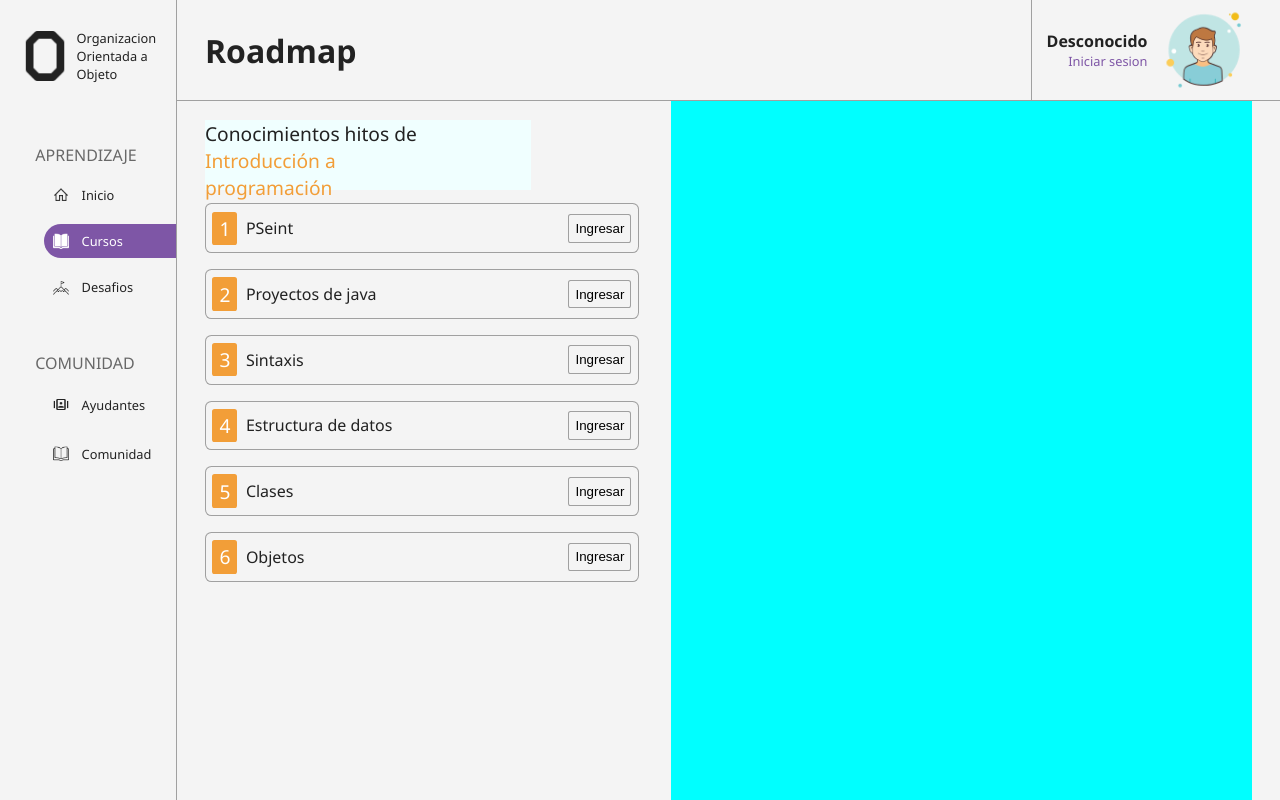
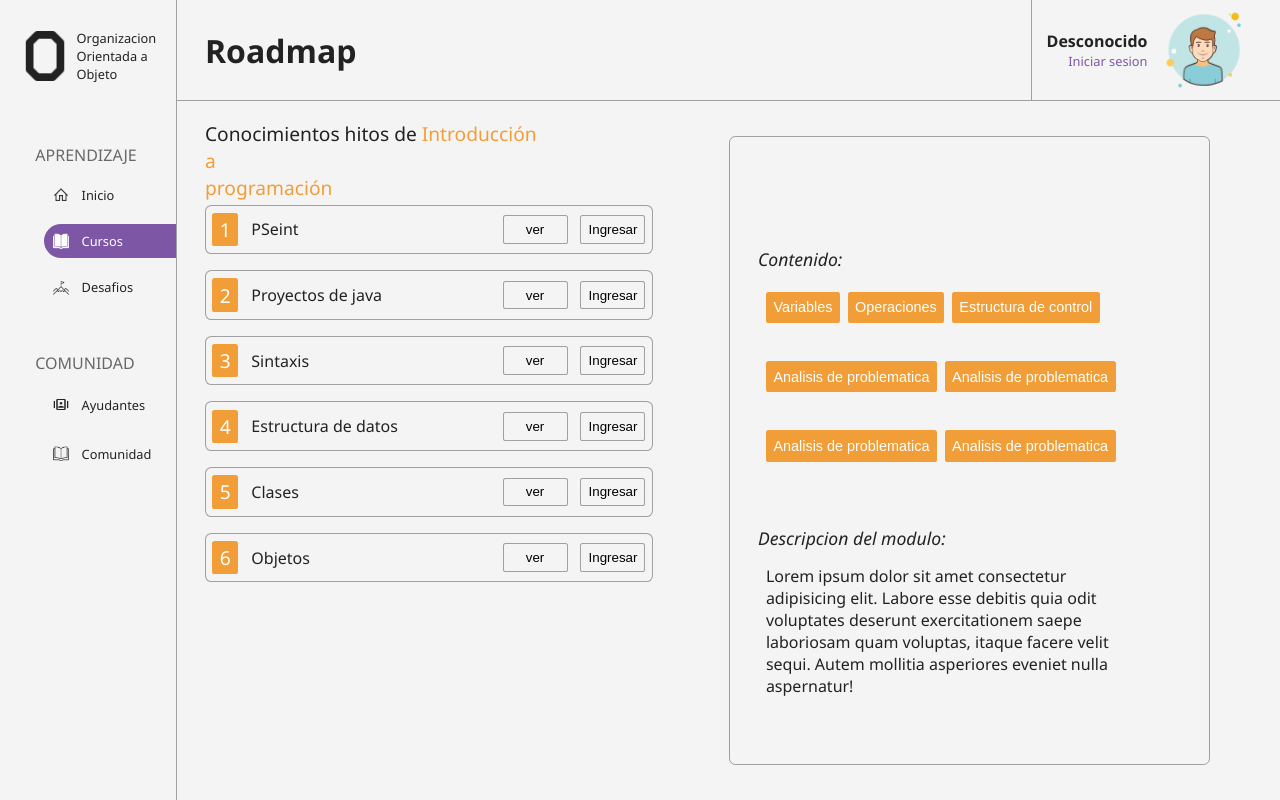
Before and after one commit to Claudio-Espinoza/OOO-Sistema, a Vue app in the folder frontend/: page /roadmap/1 in a window 1280 px wide. Built offline with nearby package versions, Linux system fonts and the light colour scheme.

Commit message:
Fix<frontend>: Correccion del espaciado de la aside

```diff
--- a/frontend/src/components/atoms/ButonRoadMap.vue
+++ b/frontend/src/components/atoms/ButonRoadMap.vue
@@ -1,4 +1,11 @@
 <script setup lang="ts">
+import { useRouter } from 'vue-router';
+
+const router = useRouter();
+
+const handleButtonGo = (index: string) => {
+    router.push("source/" + index)
+}
 
 interface Props {
     title: string,
@@ -7,6 +14,11 @@ interface Props {
 }
 
 const props = defineProps<Props>();
+const emit = defineEmits(['clicked']);
+
+const handleButtonClick = (title: string) => {
+    emit('clicked', title);
+};
 
 </script>
 
@@ -18,7 +30,10 @@ const props = defineProps<Props>();
         <p class="button-title">
             {{ props.title }}
         </p>
-        <button class="button-action">
+        <button class="button-action" @click="handleButtonClick(props.title)">
+            ver
+        </button>
+        <button class="button-action" @click="handleButtonGo(props.title)">
             Ingresar
         </button>
     </aside>
@@ -89,7 +104,7 @@ const props = defineProps<Props>();
     color: var(--font-color);
     font-size: 1rem;
     font-weight: 400;
-    width: 75%;
+    width: 55%;
 }
 
 .button-action {
--- a/frontend/src/pages/CoursePage.vue
+++ b/frontend/src/pages/CoursePage.vue
@@ -19,10 +19,9 @@ const changePage = (id: string): void => {
                 @click="changePage('Introducción a Programación')" />
 
             <ButonCurse type="java" content="Programación Orientada a Objeto"
-                @click="changePage('Introducción a Programación')" />
+                @click="changePage('Programación Orientada a Objeto')" />
 
-            <ButonCurse type="python" content="Taller de Programación"
-                @click="changePage('Introducción a Programación')" />
+            <ButonCurse type="python" content="Taller de Programación" @click="changePage('Taller de Programación')" />
         </article>
     </MainLayout>
 </template>
--- a/frontend/src/pages/RoadMap.vue
+++ b/frontend/src/pages/RoadMap.vue
@@ -1,6 +1,28 @@
 <script setup lang="ts">
 import MainLayout from '../layouts/MainLayout.vue';
 import ButonRoadMap from '../components/atoms/ButonRoadMap.vue';
+import { useRoute } from 'vue-router';
+import { ref, Ref } from 'vue';
+
+const route = useRoute();
+console.log(route);
+
+let milestonesSelected: Ref<string> = ref('');
+
+
+const handleButtonClick = (title: string) => {
+    milestonesSelected.value = title;
+};
+
+const contents = [
+    { name: 'Variables' },
+    { name: 'Operaciones' },
+    { name: 'Estructura de control' },
+    { name: 'Analisis de problematica' },
+    { name: 'Analisis de problematica' },
+    { name: 'Analisis de problematica' },
+    { name: 'Analisis de problematica' }
+];
 
 const milestones = [
     { name: "PSeint", type: 'java' },
@@ -22,10 +44,31 @@ const milestones = [
                 </h2>
                 <section class="roadmap-list--button">
                     <ButonRoadMap v-for="(item, index) in milestones" :key="index" :title="item.name"
-                        :position="index + 1" :type="item.type" />
+                        :position="index + 1" :type="item.type" @clicked="handleButtonClick" />
                 </section>
             </article>
-            <aside class="roadmap-description"></aside>
+
+            <article class="roadmap-description">
+                <aside class="description-content">
+                    <h4>{{ milestonesSelected }}</h4>
+                    <div class="content-list">
+                        <p>Contenido: </p>
+                        <div class="content-list--buton">
+                            <button v-for="(item, index) in contents" :key="index">{{ item.name }}</button>
+
+                        </div>
+                    </div>
+                    <div class="content-description">
+                        <p class="content-description--title">Descripcion del modulo: </p>
+                        <p class="content-description--description">Lorem ipsum dolor sit amet consectetur adipisicing
+                            elit. Labore esse debitis quia odit
+                            voluptates deserunt exercitationem saepe laboriosam quam voluptas, itaque facere velit
+                            sequi. Autem mollitia asperiores eveniet nulla aspernatur!</p>
+                    </div>
+
+
+                </aside>
+            </article>
         </section>
     </MainLayout>
 </template>
@@ -43,7 +86,7 @@ const milestones = [
 
 .roadmap-list {
     display: flex;
-    width: 80%;
+    width: 85%;
     height: 100%;
     flex-direction: column;
 }
@@ -56,7 +99,6 @@ const milestones = [
 
     width: 70%;
     height: 10%;
-    background-color: azure;
 
 }
 
@@ -75,12 +117,94 @@ const milestones = [
     gap: 2vh;
 }
 
-
 .roadmap-description {
     display: flex;
     width: 100%;
     height: 100%;
-    background-color: aqua;
+    align-items: center;
+    justify-content: center;
+}
+
+.description-content {
+    display: flex;
+    width: 85%;
+    height: 90%;
     flex-direction: column;
+    justify-content: space-evenly;
+
+    border: var(--borde);
+    border-radius: 0.5vw;
+    box-sizing: border-box;
+    padding: 0% 10% 10% 5%;
+}
+
+h4 {
+    font-size: 1.7rem;
+    font-weight: 500;
+    text-align: center;
+    margin-bottom: 5%;
+    height: 15%;
+
+    display: flex;
+    align-items: end;
+    justify-content: center;
+}
+
+.content-list {
+
+    height: 45%;
+    width: 100%;
+    display: flex;
+    flex-direction: column;
+
+    gap: 2%;
+    margin-bottom: 5%;
+}
+
+.content-list>p {
+    font-size: 1.1rem;
+    font-style: italic;
+    font-weight: 400;
+    margin-bottom: 2%;
+
+}
+
+.content-list--buton>button {
+    border: none;
+    background-color: var(--color-naranja);
+    box-sizing: border-box;
+    color: #fff;
+    font-size: 0.9rem;
+
+    padding: 2%;
+    border-radius: 0.2vw;
+}
+
+.content-list--buton {
+    width: 100%;
+    height: 100%;
+
+    display: flex;
+    flex-direction: row;
+    flex-wrap: wrap;
+    align-items: start;
+    justify-content: start;
+    gap: 2%;
+
+    box-sizing: border-box;
+    padding: 2%;
+}
+
+.content-description--title {
+    font-size: 1.1rem;
+    font-style: italic;
+    font-weight: 400;
+    margin-bottom: 2%;
+}
+
+.content-description--description {
+    box-sizing: border-box;
+    padding: 2%;
+    font-size: medium;
 }
 </style>
```
